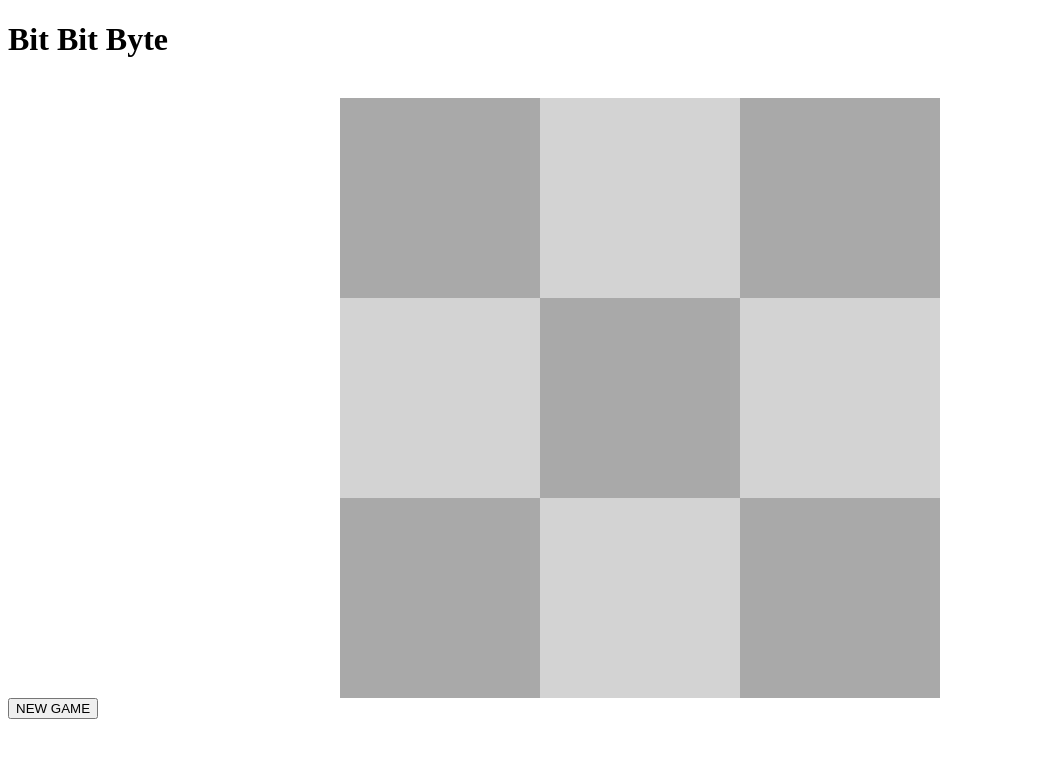
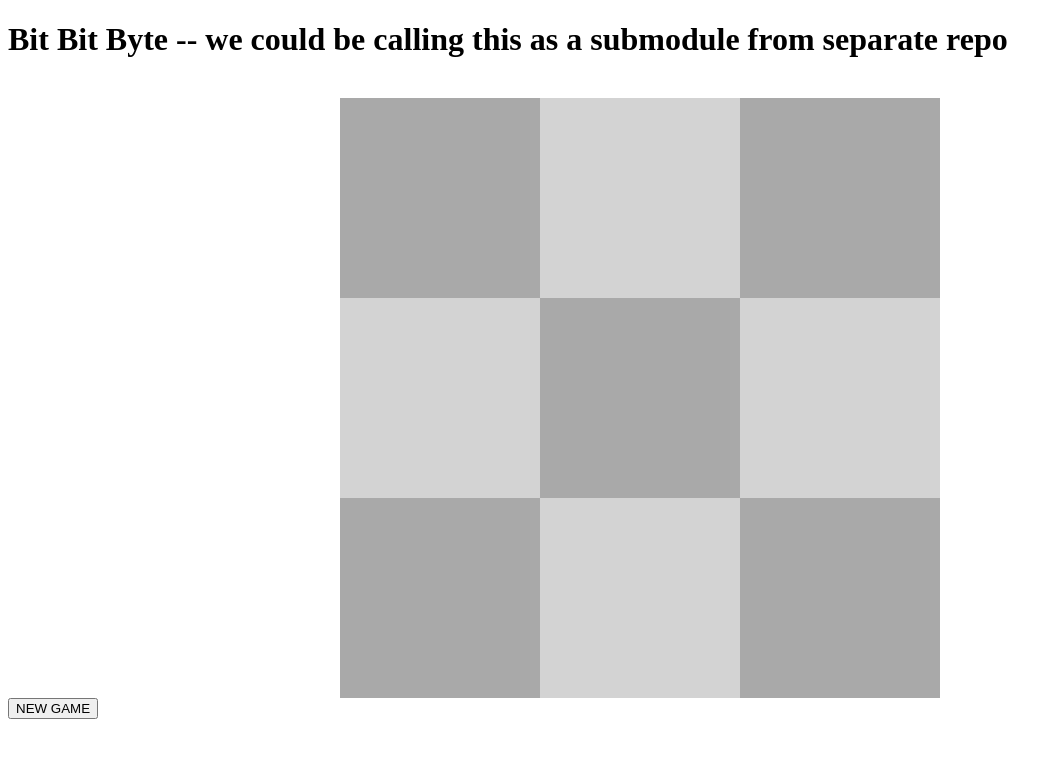
Before and after one commit to loscil412/tic_tac_toe, a plain HTML site: page index.html in a window 1280 px wide. Shown: the whole page, without its empty margins (0-1062 px from the left). Drawn offline with Linux system fonts and the light colour scheme.

Commit message:
quick update for submodule text

```diff
--- a/index.html
+++ b/index.html
@@ -7,7 +7,7 @@
     Bit Bit Byte -- we could be calling this as a submodule from separate repo
 </title>
 <body>
-    <h1 id="header">Bit Bit Byte</h1>
+    <h1 id="header">Bit Bit Byte -- we could be calling this as a submodule from separate repo</h1>
     <br>
     <div class="container" id="tictactoe_container">
 
```
Also changed, not shown: 1 other file.
